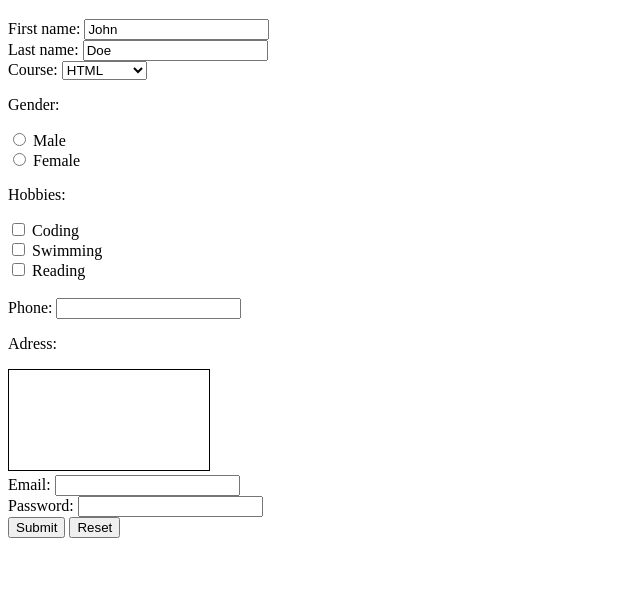
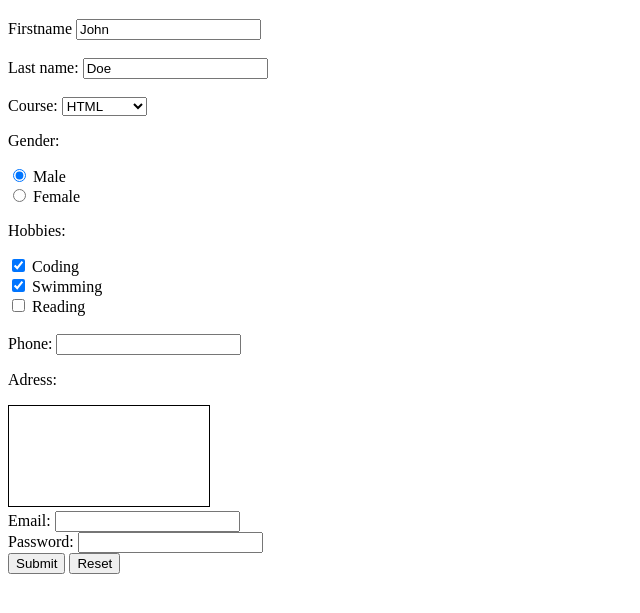
Before and after one commit to lamiaap/lamiaapHtmlDay1-LamiaPolat-ThomasNetusil, a plain HTML site: page Netusil/registrationform.html in a window 1280 px wide. Shown: the part 61-674 px from the top of the page, without its empty margins (0-640 px from the left). Drawn offline with Linux system fonts and the light colour scheme.

Commit message:
beautifiying

```diff
--- a/Netusil/registrationform.html
+++ b/Netusil/registrationform.html
@@ -7,6 +7,7 @@
     <meta name="author" content="Thomas Netusil">
     <meta name="viewport" content="width=device-width, initial-scale=1.0">
     <title>Register Form</title>
+    <meta name="description" content="Form to rebuild from Image">
 </head>
 
 <body>
@@ -14,36 +15,35 @@
         <h1>Register Form</h1>
     </header>
     <main>
-        <form><label for="fname">First name:</label>
-            <input type="text" id="fname" name="fname" value="John"><br>
+        <form>
+            <label for="fname">Firstname</label>
+            <input type="text" id="fname" name="fname" value="John"><br><br>
             <label for="lname">Last name:</label>
-            <input type="text" id="lname" name="lname" value="Doe">
+            <input type="text" id="lname" name="lname" value="Doe"><br><br>
 
-            <br>
             <label for="Course"> Course:</label>
             <select id="Course" name="Course">
-                <option value="HTML">HTML</option>
+                <option value="HTML" selected>HTML</option>
                 <option value="JavaScript">JavaScript</option>
                 <option value="CSS">CSS</option>
             </select>
 
             <p>Gender:</p>
-            <input type="radio" id="Male" name="Gender" value="Male">
+            <input type="radio" id="Male" name="Gender" value="Male" checked>
             <label for="Male">Male</label><br>
-
             <input type="radio" id="Female" name="Gender" value="Female">
             <label for="Female">Female</label><br>
 
             <p>Hobbies:</p>
-            <input type="checkbox" id="vehicle1" name="vehicle1" value="Coding">
-            <label for="vehicle1">Coding</label><br>
-            <input type="checkbox" id="vehicle2" name="vehicle2" value="Swimming">
-            <label for="vehicle2">Swimming</label><br>
-            <input type="checkbox" id="vehicle3" name="vehicle3" value="Reading">
-            <label for="vehicle3">Reading </label><br><br>
+            <input type="checkbox" id="Coding" name="Coding" value="Coding" checked>
+            <label for="Coding">Coding</label><br>
+            <input type="checkbox" id="Swimming" name="Swimming" value="Swimming" checked>
+            <label for="Swimming">Swimming</label><br>
+            <input type="checkbox" id="Reading" name="reading" value="Reading">
+            <label for="Reading">Reading </label><br><br>
 
 
-            <label for="Phone">Phone:</label>
+            <label for=" Phone">Phone:</label>
             <input type="tel"><br>
 
             <p>Adress:</p>
```
